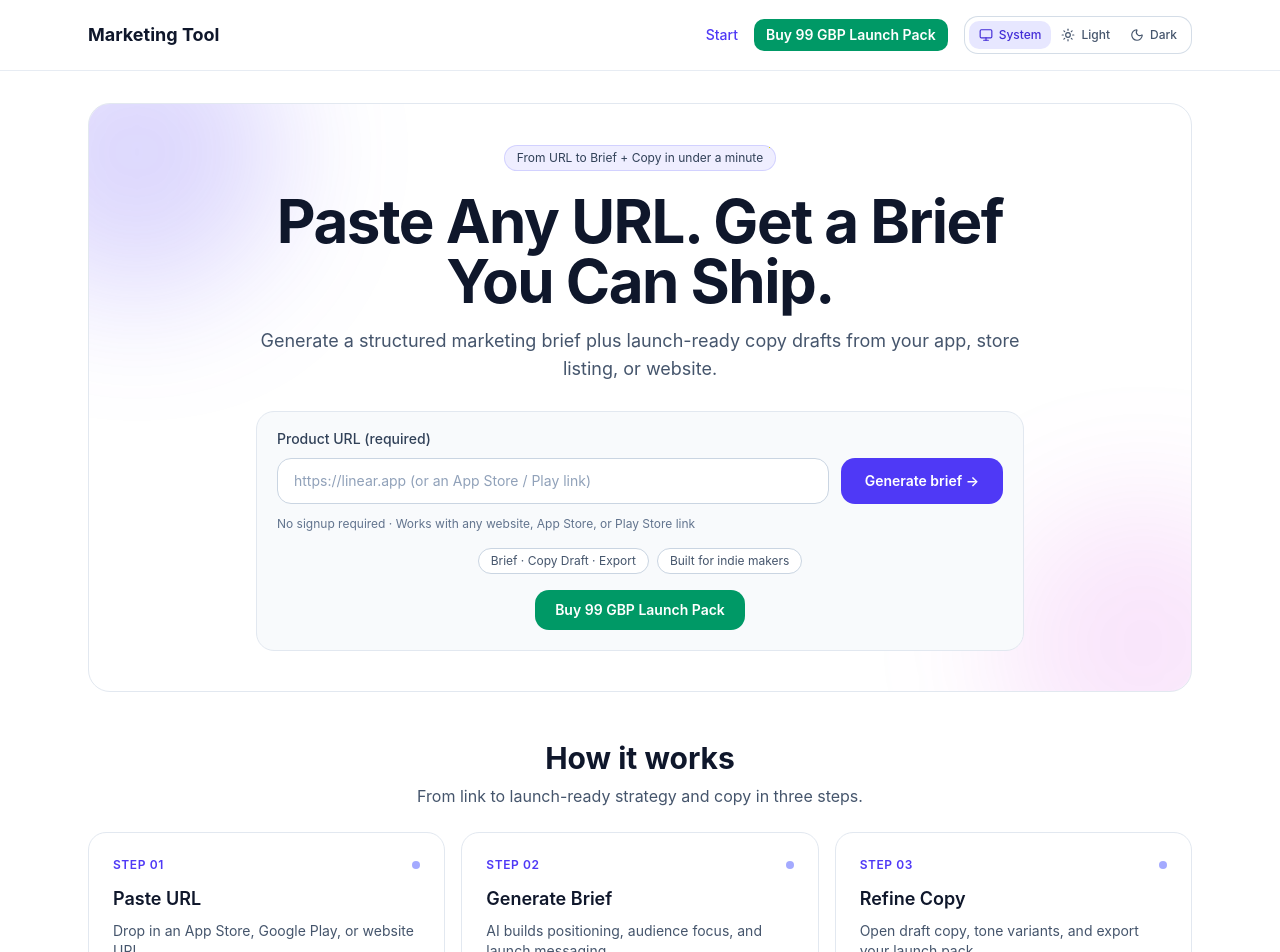
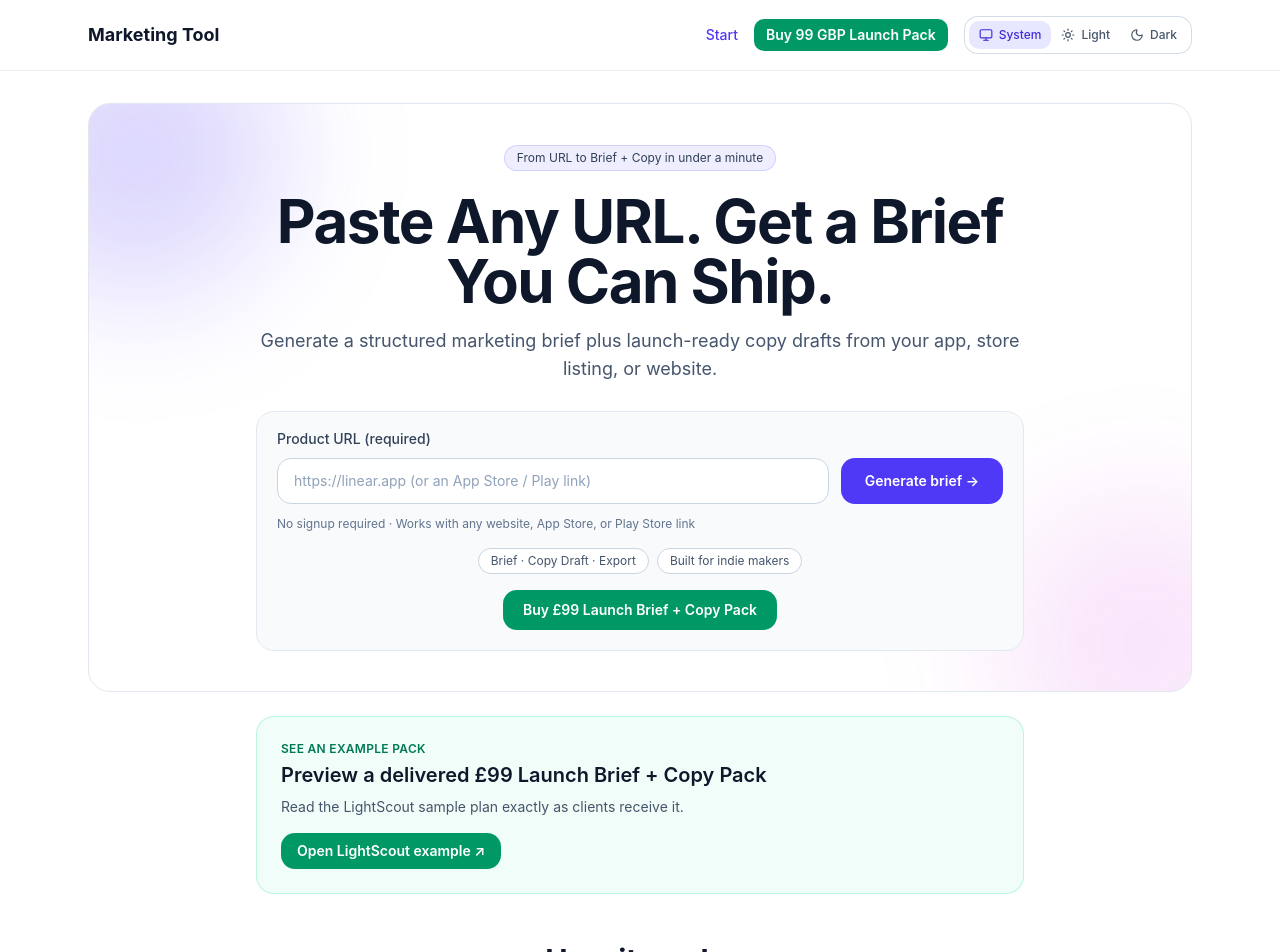
Before and after one commit to molty-assistant/marketing-tool, a Next.js app: page / in a window 1280 px wide. Shown: the top 952 px of the page. Built offline with nearby package versions, Linux system fonts and the light colour scheme.

Commit message:
feat: add public sample plan link (#59)

```diff
--- a/src/app/(marketing)/page.tsx
+++ b/src/app/(marketing)/page.tsx
@@ -175,10 +175,33 @@ export default function LandingPage() {
                 rel="noreferrer"
                 className="inline-flex items-center justify-center rounded-xl bg-emerald-600 px-5 py-2.5 text-sm font-semibold text-white transition-colors hover:bg-emerald-500"
               >
-                Buy 99 GBP Launch Pack
+                Buy £99 Launch Brief + Copy Pack
               </a>
             </div>
           </div>
+        </div>
+      </section>
+
+      {/* EXAMPLE PACK */}
+      <section className="mt-6">
+        <div className="mx-auto max-w-3xl rounded-2xl border border-emerald-200/70 bg-emerald-50/70 p-5 sm:p-6 dark:border-emerald-900/60 dark:bg-emerald-950/20">
+          <p className="text-xs font-semibold uppercase tracking-wide text-emerald-700 dark:text-emerald-300">
+            See an example pack
+          </p>
+          <h2 className="mt-1 text-xl font-semibold text-slate-900 dark:text-white">
+            Preview a delivered £99 Launch Brief + Copy Pack
+          </h2>
+          <p className="mt-2 text-sm text-slate-600 dark:text-slate-300">
+            Read the LightScout sample plan exactly as clients receive it.
+          </p>
+          <a
+            href="https://marketing-tool-production.up.railway.app/shared/6e540e90-748f-4be4-a139-e42f36e923cd"
+            target="_blank"
+            rel="noopener noreferrer"
+            className="mt-4 inline-flex items-center justify-center rounded-xl bg-emerald-600 px-4 py-2 text-sm font-semibold text-white transition-colors hover:bg-emerald-500"
+          >
+            Open LightScout example ↗
+          </a>
         </div>
       </section>
 
```
